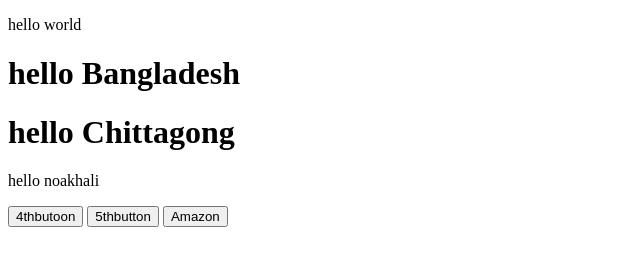
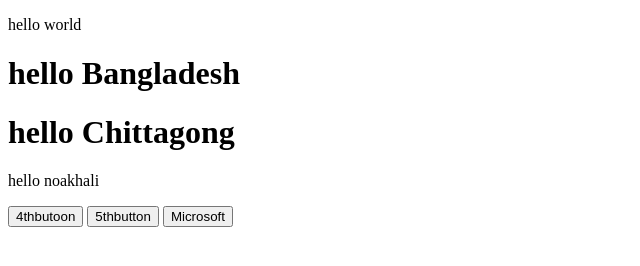
Before and after one commit to Galadon123/my-first-website, a plain HTML site: page index.html in a window 1280 px wide. Shown: the full height of the page, 0-640 px from the left. Drawn offline with Linux system fonts and the light colour scheme.

Commit message:
Update index.html

```diff
--- a/index.html
+++ b/index.html
@@ -13,6 +13,6 @@
       <p>hello noakhali</p>
        <button>4thbutoon</button>
     <button>5thbutton</button>
-    <a href="www.google.com"><button>Amazon</button></a>
+    <a href="www.google.com"><button>Microsoft</button></a>
 </body>
 </html>
```
